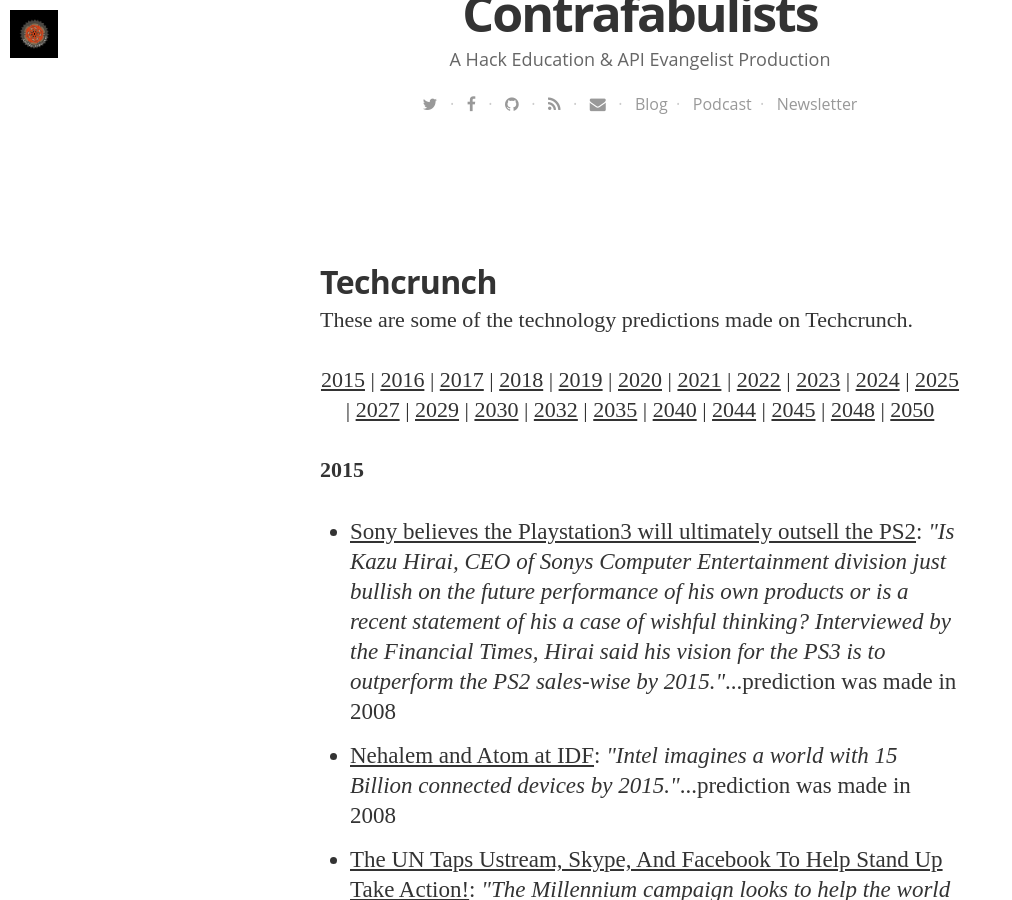
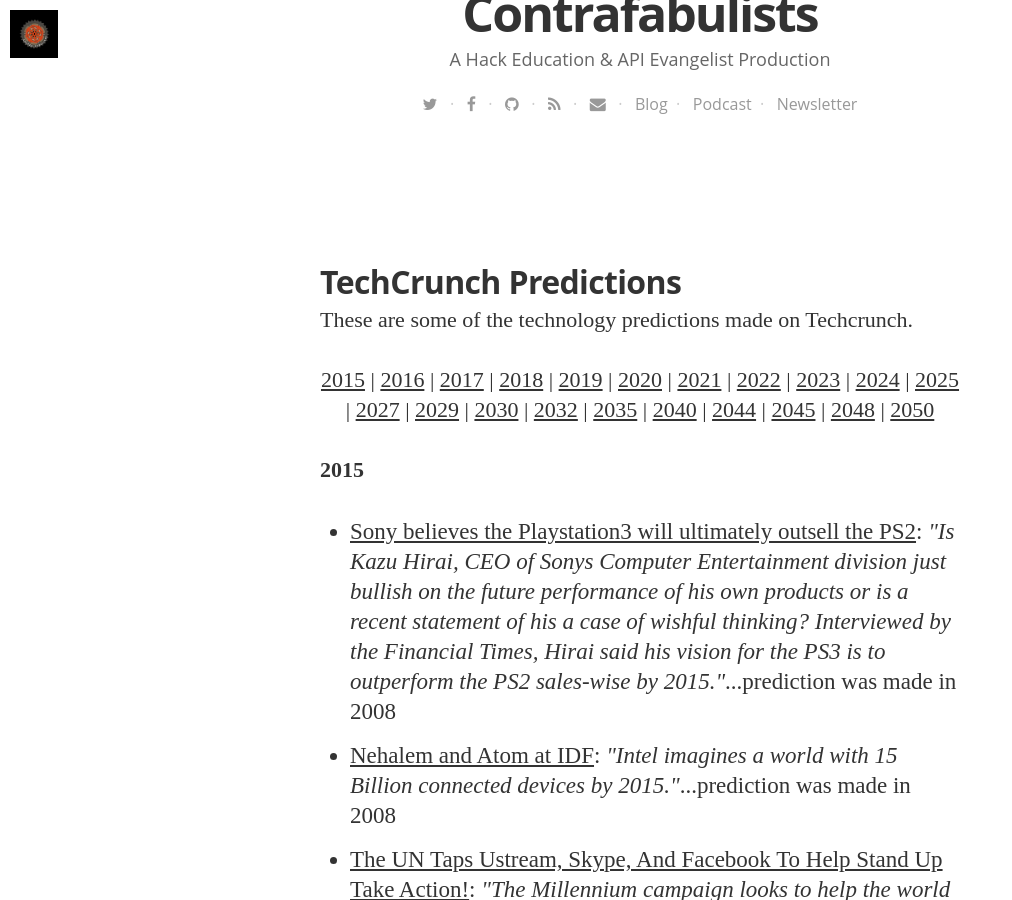
Before and after one commit to Contrafabulists/tech-predictions, a Jekyll site: the page built from techcrunch/index.html, in a window 1280 px wide and 900 px high, scrolled down 546 px. Shown: the whole window, without its empty margins (0-1012 px from the left). Built offline with Jekyll 4.4.1, drawn with Linux system fonts in a browser that asks for light colours; nearby versions of some CDN libraries; some web fonts are replaced.

Commit message:
update title

```diff
--- a/techcrunch/index.html
+++ b/techcrunch/index.html
@@ -2,7 +2,7 @@
 layout: default
 ---
 
-<h2>Techcrunch</h2>
+<h2>TechCrunch Predictions</h2>
 <p>These are some of the technology predictions made on Techcrunch.</p>
 
 {% assign quotes = site.data.techcrunch | sort: 'prediction_year' %}
```
